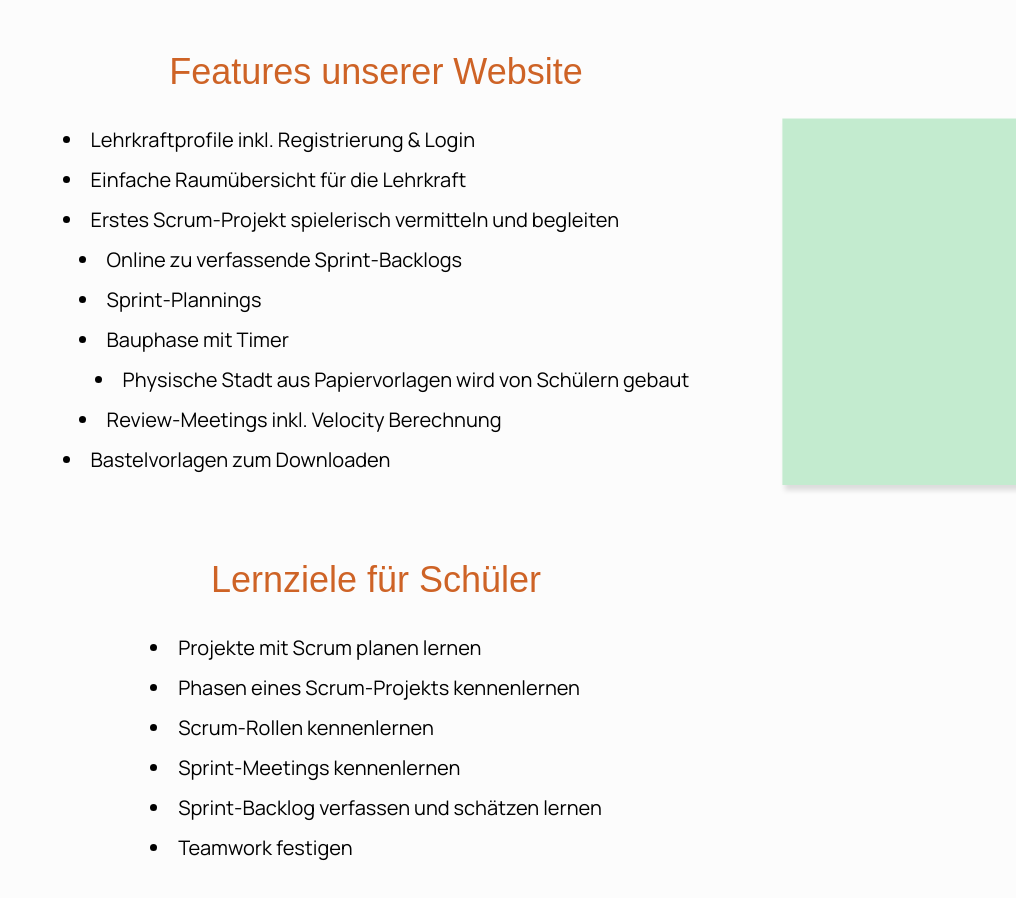
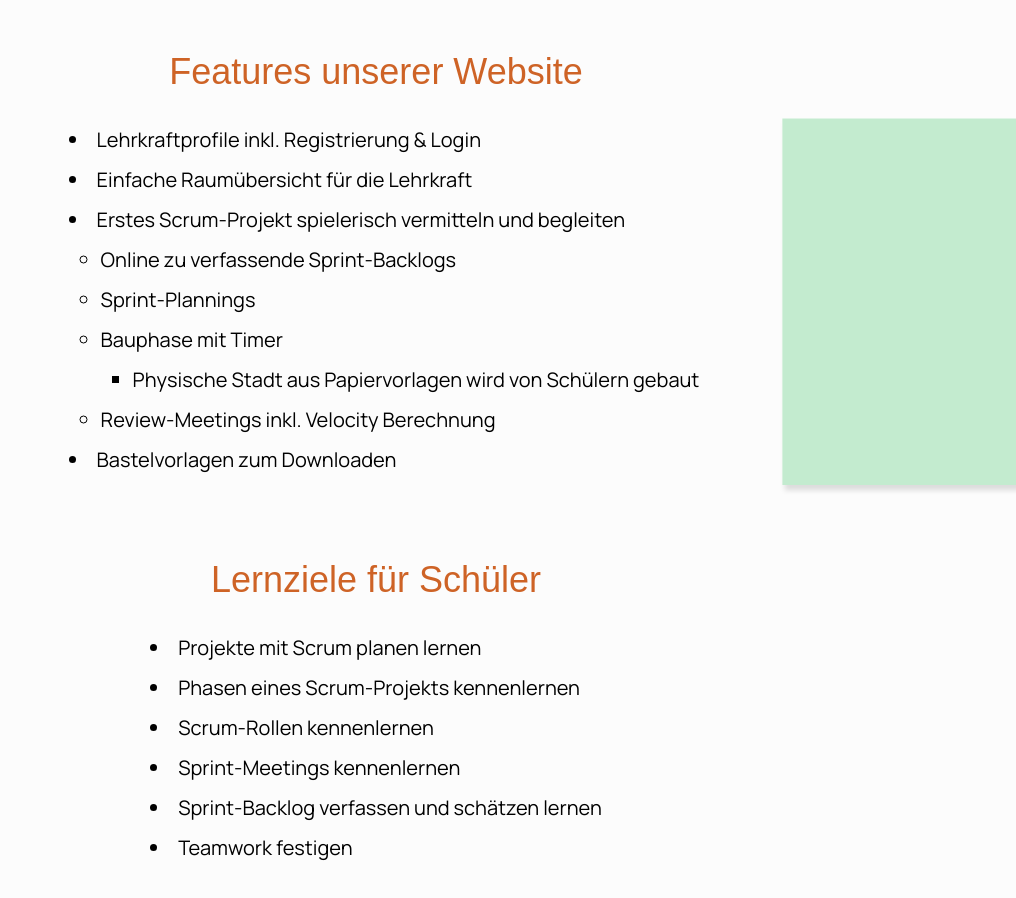
Before and after one commit to ScrumpliCity/ScrumpliCity, a Nuxt app in the folder diplomarbeit/: page / in a window 1280 px wide. Shown: the part 960-1858 px from the top of the page, without its empty margins (264-1280 px from the left). Built offline with nearby package versions, Linux system fonts and the light colour scheme; a web font is replaced by a local one.

Commit message:
changed list-style

```diff
--- a/diplomarbeit/app.vue
+++ b/diplomarbeit/app.vue
@@ -37,15 +37,15 @@
          id="features">
         Features unserer Website
       </p>
-      <ul class="list-disc list-inside text-sm lg:text-xl leading-7 lg:leading-10 mx-8">
+      <ul class="list-disc list-inside text-sm lg:text-xl leading-7 lg:leading-10 ml-4">
         <li>Lehrkraftprofile inkl. Registrierung & Login</li>
         <li>Einfache Raumübersicht für die Lehrkraft</li>
         <li>Erstes Scrum-Projekt spielerisch vermitteln und begleiten
-          <ul class="list-disc list-inside ml-4">
+          <ul class="list-inside ml-8" style="list-style: circle">
             <li>Online zu verfassende Sprint-Backlogs</li>
             <li>Sprint-Plannings</li>
             <li>Bauphase mit Timer
-              <ul class="list-disc list-inside ml-4">
+              <ul class="list-inside ml-8" style="list-style: square">
                 <li>Physische Stadt aus Papiervorlagen wird von Schülern gebaut</li>
               </ul>
             </li>
```
